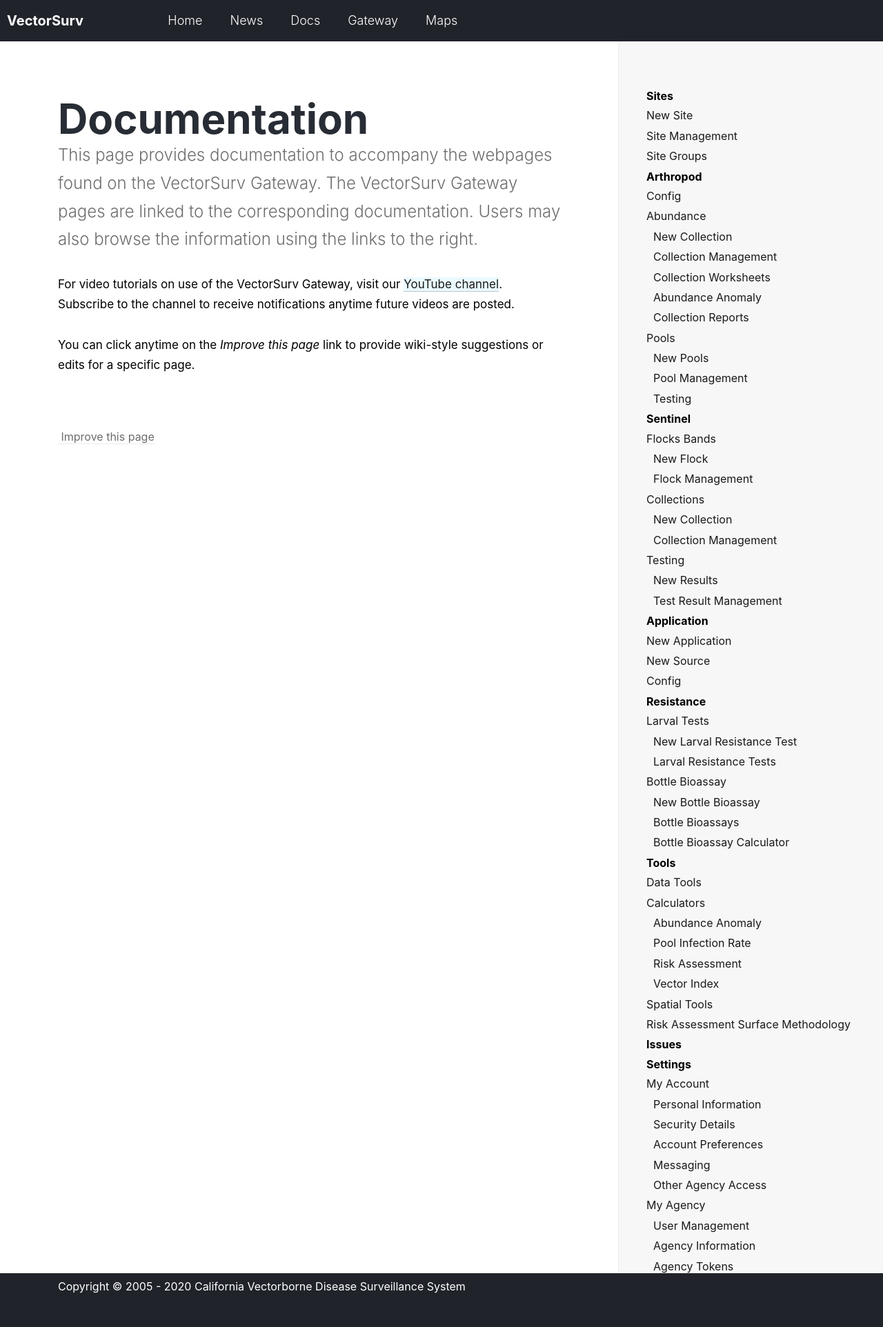
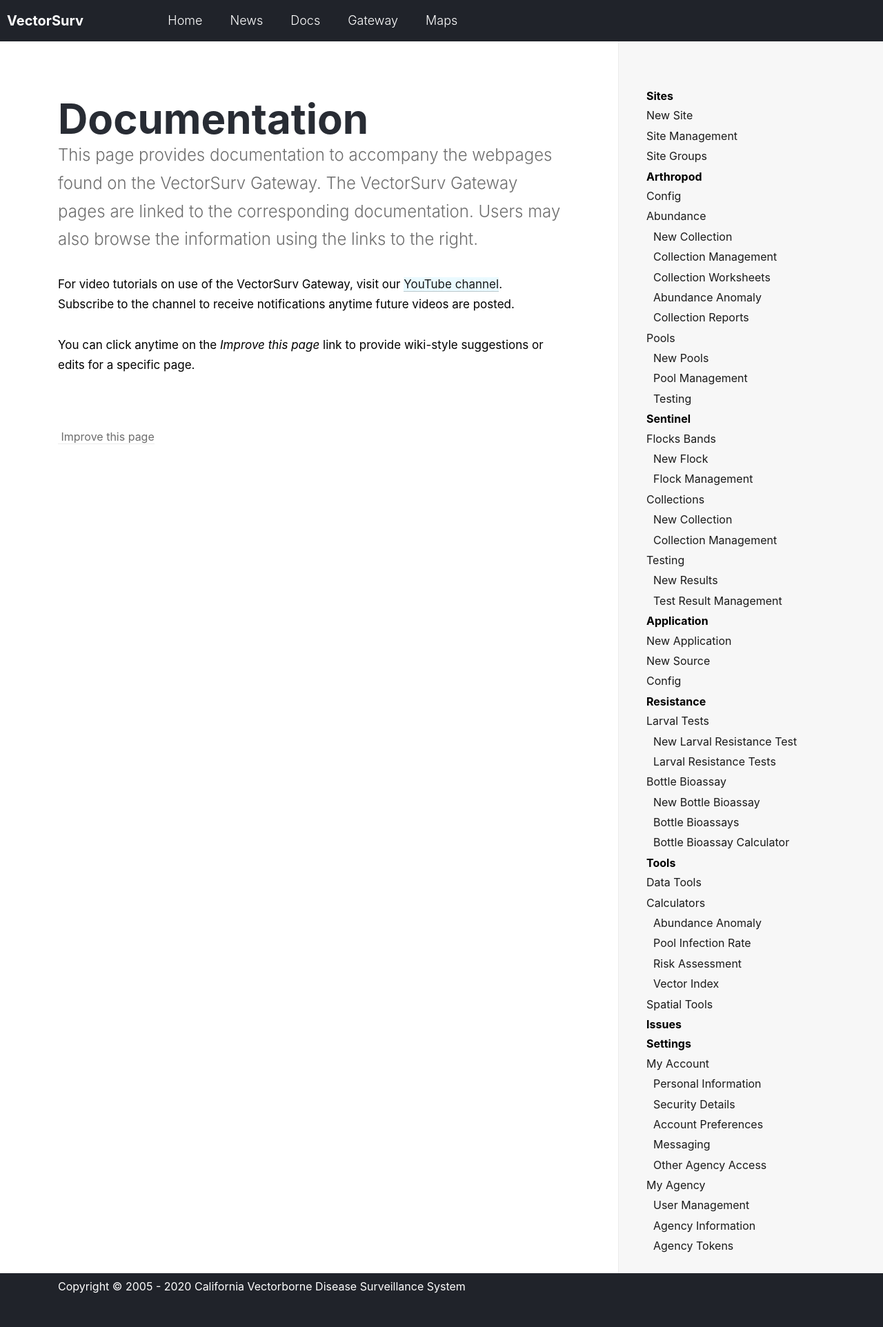
Before and after one commit to tlvaldepena/vectorsurv.org, a Jekyll site: the page built from _docs/index.md, in a window 1280 px wide. Shown: the whole page at 69% size. Built offline with Jekyll 4.4.1, drawn with Linux system fonts in a browser that asks for light colours.

Commit message:
Update docs_nav.yml

```diff
--- a/_data/docs_nav.yml
+++ b/_data/docs_nav.yml
@@ -63,7 +63,6 @@
         - link: /docs/tools/calculators/risk-assessment/
         - link: /docs/tools/calculators/vector-index/
     - link: /docs/tools/spatial-tools/
-    - link: /docs/tools/risk_surface_methodology/
 - title: Issues
   link: /docs/issues/
 - title: Settings
```
